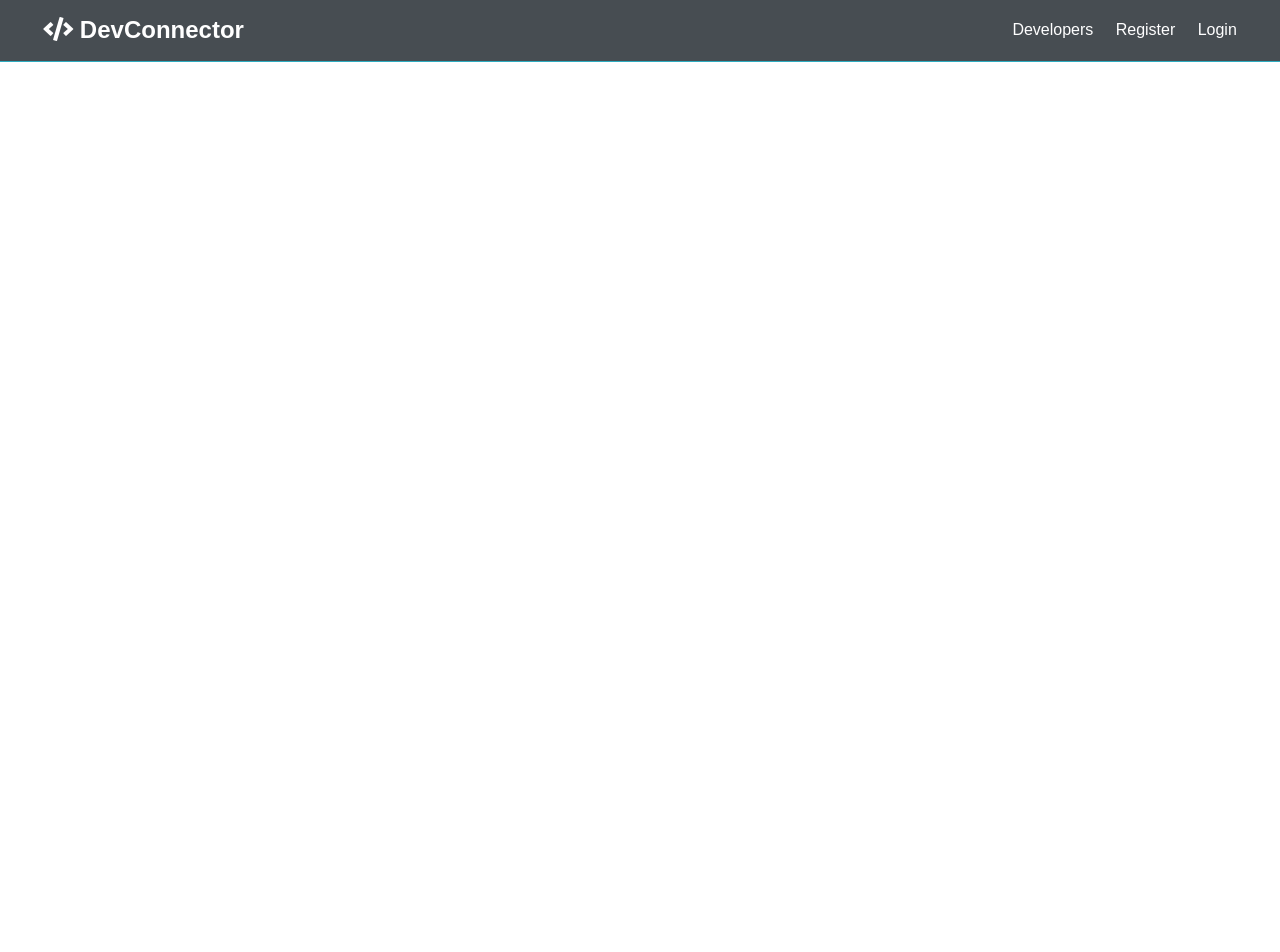
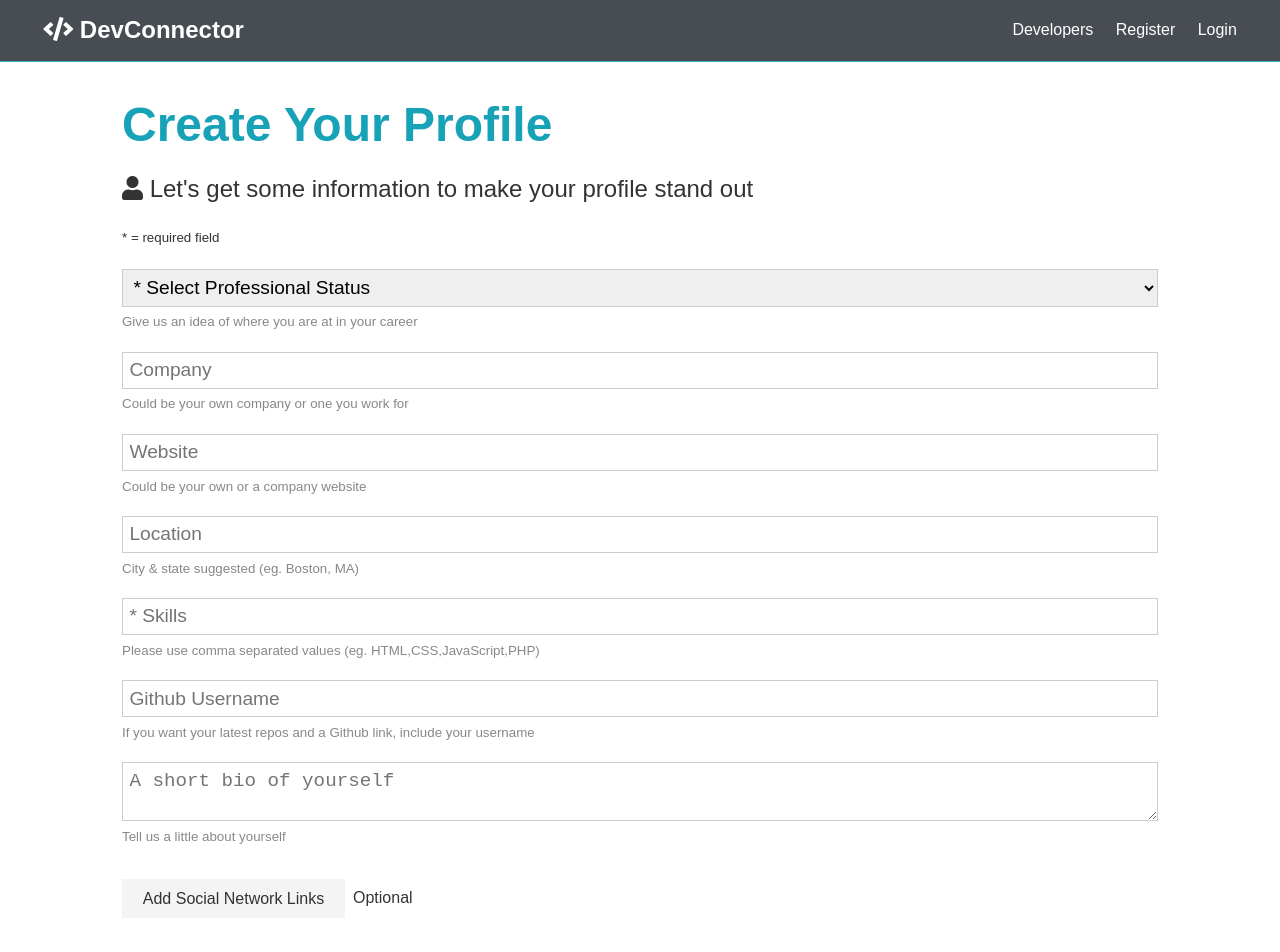
Before and after one commit to GbSrbh/Social-Media-for-Devs, a React (Create React App) app in the folder 1/client/: page /create-profile in a window 1280 px wide. Shown: the top 952 px of the page. Before the commit the page ends 800 px from the top, so only its background shows below. Built offline with nearby package versions, Linux system fonts and the light colour scheme; no server answers.

Commit message:
CreateProfile Form

```diff
--- a/1/client/src/App.js
+++ b/1/client/src/App.js
@@ -5,6 +5,7 @@
 import Login from "./components/auth/Login";
 import Dashboard from './components/layout/dashboard/Dashboard';
 import PrivateRoute from './components/routing/PrivateRoute';
+import CreateProfile from './components/profile-forms/CreateProfile';
 //Redux
 import { Provider } from 'react-redux';
 import store from './store';
@@ -29,6 +30,7 @@
         <Route exact path="/register" element={<Register />} />
         <Route exact path="/login" element={<Login />} />
         <Route exact path="/dashboard" element={<PrivateRoute> <Dashboard /> </PrivateRoute>} />
+        <Route exact path='/create-profile' element={<CreateProfile />} />
       </Routes>
     </section>
   );
--- /dev/null
+++ b/1/client/src/components/profile-forms/CreateProfile.js
@@ -0,0 +1,148 @@
+import { useState, Fragment } from 'react';
+
+export default function CreateProfile() {
+  const [formData, setFormData] = useState({
+    company: '',
+    website: '',
+    location: '',
+    status: '',
+    skills: '',
+    githubusername: '',
+    bio: '',
+    twitter: '',
+    facebook: '',
+    youtube: '',
+    linkedin: '',
+    instagram: ''
+  });
+  const [toggleSocialMedialFields, setToggleSocialMediaFields] = useState(false);
+  const { company,
+    website,
+    location,
+    status,
+    skills,
+    githubusername,
+    bio,
+    twitter,
+    facebook,
+    youtube,
+    linkedin,
+    instagram } = formData;
+
+  function onChange(e) {
+    setFormData({ ...formData, [e.target.name]: e.target.value });
+  }
+  function onSubmit(e) {
+    e.preventDefault();
+  }
+
+  return (
+    <Fragment>
+      <h1 className="large text-primary">
+        Create Your Profile
+      </h1>
+      <p className="lead">
+        <i className="fas fa-user"></i> Let's get some information to make your
+        profile stand out
+      </p>
+      <small>* = required field</small>
+      <form className="form" onSubmit={e => onSubmit(e)}>
+        <div className="form-group">
+          <select name="status" value={status} onChange={e => onChange(e)}>
+            <option value="0">* Select Professional Status</option>
+            <option value="Developer">Developer</option>
+            <option value="Junior Developer">Junior Developer</option>
+            <option value="Senior Developer">Senior Developer</option>
+            <option value="Manager">Manager</option>
+            <option value="Student or Learning">Student or Learning</option>
+            <option value="Instructor">Instructor or Teacher</option>
+            <option value="Intern">Intern</option>
+            <option value="Other">Other</option>
+          </select>
+          <small className="form-text"
+          >Give us an idea of where you are at in your career</small
+          >
+        </div>
+        <div className="form-group">
+          <input type="text" placeholder="Company" name="company" value={company} onChange={e => onChange(e)} />
+          <small className="form-text"
+          >Could be your own company or one you work for</small
+          >
+        </div>
+        <div className="form-group">
+          <input type="text" placeholder="Website" name="website" value={website} onChange={e => onChange(e)} />
+          <small className="form-text"
+          >Could be your own or a company website</small
+          >
+        </div>
+        <div className="form-group">
+          <input type="text" placeholder="Location" name="location" value={location} onChange={e => onChange(e)} />
+          <small className="form-text"
+          >City & state suggested (eg. Boston, MA)</small
+          >
+        </div>
+        <div className="form-group">
+          <input type="text" placeholder="* Skills" name="skills" value={skills} onChange={e => onChange(e)} />
+          <small className="form-text"
+          >Please use comma separated values (eg.
+            HTML,CSS,JavaScript,PHP)</small
+          >
+        </div>
+        <div className="form-group">
+          <input
+            type="text"
+            placeholder="Github Username"
+            name="githubusername"
+            value={githubusername} onChange={e => onChange(e)}
+          />
+          <small className="form-text"
+          >If you want your latest repos and a Github link, include your
+            username</small
+          >
+        </div>
+        <div className="form-group">
+          <textarea placeholder="A short bio of yourself" name="bio" value={bio} onChange={e => onChange(e)}></textarea>
+          <small className="form-text">Tell us a little about yourself</small>
+        </div>
+
+        <div className="my-2">
+          <button type="button" className="btn btn-light" onClick={() => setToggleSocialMediaFields(!toggleSocialMedialFields)}>
+            Add Social Network Links
+          </button>
+          <span>Optional</span>
+        </div>
+
+        {toggleSocialMedialFields && (
+          <Fragment>
+            <div className="form-group social-input">
+              <i className="fab fa-twitter fa-2x"></i>
+              <input type="text" placeholder="Twitter URL" name="twitter" value={twitter} onChange={e => onChange(e)} />
+            </div>
+
+            <div className="form-group social-input">
+              <i className="fab fa-facebook fa-2x"></i>
+              <input type="text" placeholder="Facebook URL" name="facebook" value={facebook} onChange={e => onChange(e)} />
+            </div>
+
+            <div className="form-group social-input">
+              <i className="fab fa-youtube fa-2x"></i>
+              <input type="text" placeholder="YouTube URL" name="youtube" value={youtube} onChange={e => onChange(e)} />
+            </div>
+
+            <div className="form-group social-input">
+              <i className="fab fa-linkedin fa-2x"></i>
+              <input type="text" placeholder="Linkedin URL" name="linkedin" value={linkedin} onChange={e => onChange(e)} />
+            </div>
+
+            <div className="form-group social-input">
+              <i className="fab fa-instagram fa-2x"></i>
+              <input type="text" placeholder="Instagram URL" name="instagram" value={instagram} onChange={e => onChange(e)} />
+            </div>
+          </Fragment>
+        )}
+        <input type="submit" className="btn btn-primary my-1" />
+        <a className="btn btn-light my-1" href="dashboard.html">Go Back</a>
+      </form>
+    </Fragment>
+  )
+}
```
